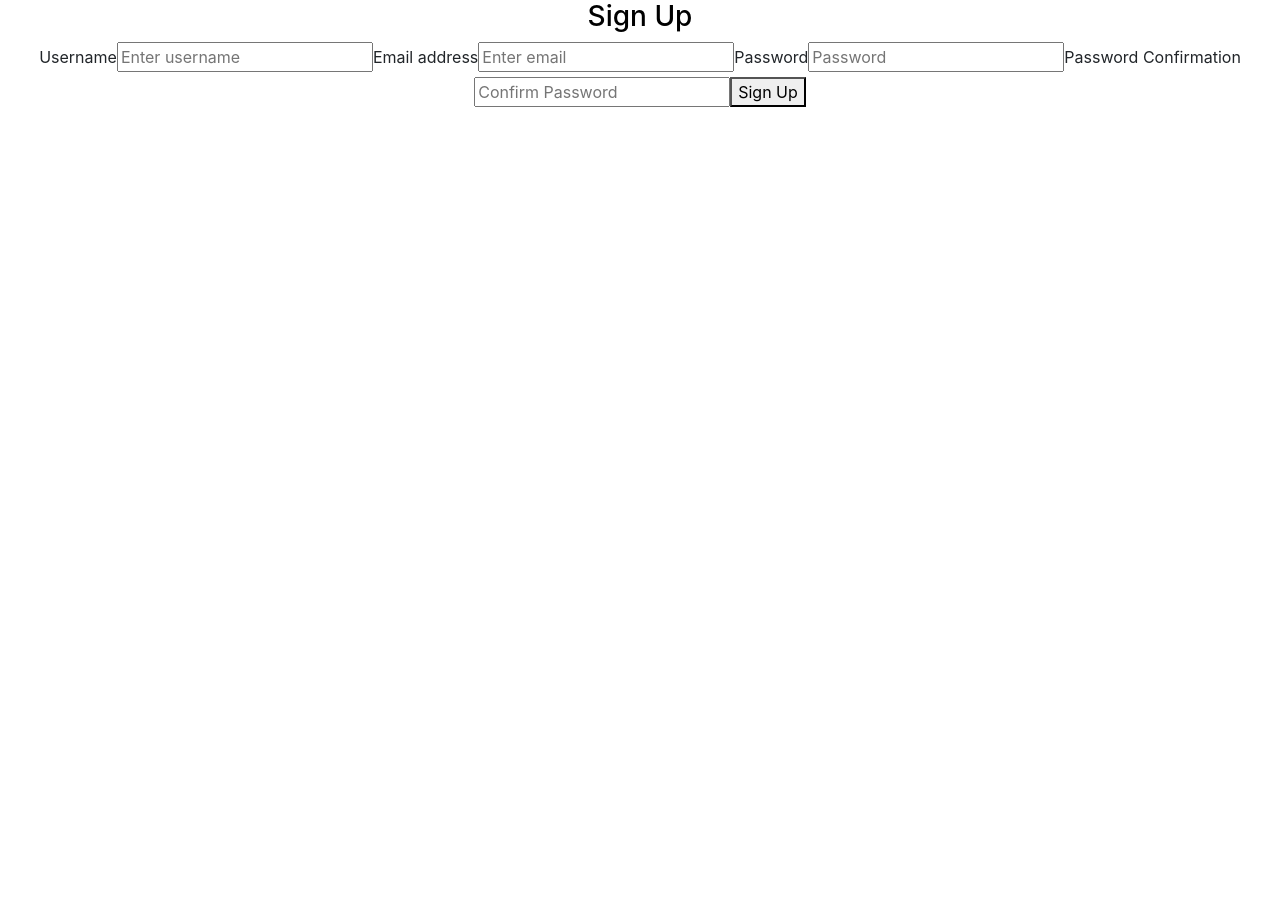
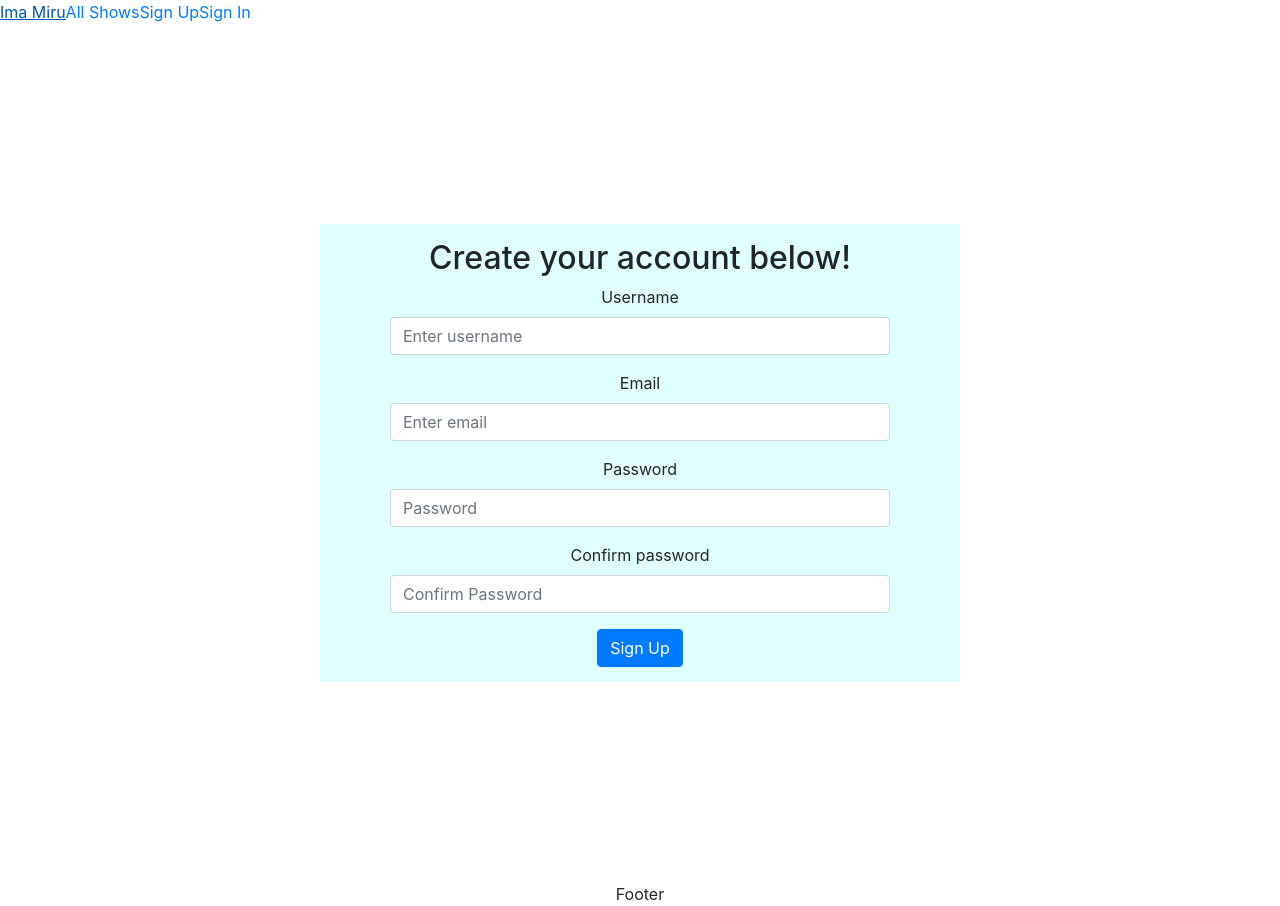
Before and after one commit to Nyheimh/ima-miru, a React (Create React App) app in the folder client/: page /sign-up in a window 1280 px wide. Before the commit the page ends 800 px from the top, so only its background shows below. Built offline with nearby package versions, Linux system fonts and the light colour scheme.

Commit message:
Sign up page format done, add rendererror

```diff
--- a/client/src/screens/SignUp/SignUp.css
+++ b/client/src/screens/SignUp/SignUp.css
@@ -0,0 +1,9 @@
+/* *-----------------------------Classes-----------------------------* */
+.signUp-form-container {
+  width: 50vw;
+  height: fit-content;
+  padding: 15px 70px;
+  margin: 200px auto;
+  background-color: lightcyan;
+
+}
--- a/client/src/screens/SignUp/SignUp.jsx
+++ b/client/src/screens/SignUp/SignUp.jsx
@@ -1,67 +1,70 @@
-import React, {useState} from 'react'
-import {useHistory} from 'react-router-dom'
-import {signUp, signIn} from '../../services/users'
+import React, { useState } from "react";
+import { useHistory } from "react-router-dom";
+import { signUp, signIn } from "../../services/users";
+import Layout from "../../components/shared/Layout/Layout";
+import { Form, Button } from "react-bootstrap";
+import "./SignUp.css";
 
 const SignUp = (props) => {
-
-    const history = useHistory()
+  const history = useHistory();
 
   const [form, setForm] = useState({
-        username: '',
-        email: '',
-        password: '',
-        passwordConfirmation: '',
+    username: "",
+    email: "",
+    password: "",
+    passwordConfirmation: "",
     isError: false,
-        errorMsg: ''
-    })
+    errorMsg: "",
+  });
 
-    const handleChange = event =>
+  const handleChange = (event) =>
     setForm({
       ...form,
-            [event.target.name]: event.target.value
-        })
+      [event.target.name]: event.target.value,
+    });
 
-    const onSignUp = event => {
-        event.preventDefault()
-        const { setUser } = props
+  const onSignUp = (event) => {
+    event.preventDefault();
+    const { setUser } = props;
 
     signUp(form)
       .then(() => signIn(form))
-            .then(user => setUser(user))
-            .then(() => history.push('/'))
-            .catch(error => {
-                console.error(error)
+      .then((user) => setUser(user))
+      .then(() => history.push("/"))
+      .catch((error) => {
+        console.error(error);
         setForm({
-                    email: '',
-                    password: '',
-                    passwordConfirmation: '',
+          email: "",
+          password: "",
+          passwordConfirmation: "",
           isError: true,
-                    errorMsg: 'Sign Up Details Invalid'
-                })
-            })
-    }
+          errorMsg: "Sign Up Details Invalid",
+        });
+      });
+  };
 
   const renderError = () => {
-        const toggleForm = form.isError ? 'danger' : ''
+    const toggleForm = form.isError ? "danger" : "";
     if (form.isError) {
       return (
         <button type="submit" className={toggleForm}>
           {form.errorMsg}
         </button>
-            )
+      );
     } else {
-            return <button type="submit">Sign Up</button>
+      return <button type="submit">Sign Up</button>;
     }
-    }
+  };
 
-    const { email, username, password, passwordConfirmation } = form
+  const { email, username, password, passwordConfirmation } = form;
 
   return (
-        <div className="form-container">
-            <h3>Sign Up</h3>
-            <form onSubmit={onSignUp}>
-                <label>Username</label>
-                <input
+    <Layout>
+      <Form className="signUp-form-container" onSubmit={onSignUp}>
+        <h2>Create your account below!</h2>
+        <Form.Group controlId="formBasicEmail">
+          <Form.Label>Username</Form.Label>
+          <Form.Control
             required
             type="text"
             name="username"
@@ -69,8 +72,10 @@ const SignUp = (props) => {
             placeholder="Enter username"
             onChange={handleChange}
           />
-                <label>Email address</label>
-                <input
+        </Form.Group>
+        <Form.Group controlId="formBasicEmail">
+          <Form.Label>Email</Form.Label>
+          <Form.Control
             required
             type="email"
             name="email"
@@ -78,8 +83,10 @@ const SignUp = (props) => {
             placeholder="Enter email"
             onChange={handleChange}
           />
-                <label>Password</label>
-                <input
+        </Form.Group>
+        <Form.Group controlId="formBasicEmail">
+          <Form.Label>Password</Form.Label>
+          <Form.Control
             required
             name="password"
             value={password}
@@ -87,8 +94,10 @@ const SignUp = (props) => {
             placeholder="Password"
             onChange={handleChange}
           />
-                <label>Password Confirmation</label>
-                <input
+        </Form.Group>
+        <Form.Group controlId="formBasicEmail">
+          <Form.Label>Confirm password</Form.Label>
+          <Form.Control
             required
             name="passwordConfirmation"
             value={passwordConfirmation}
@@ -96,12 +105,57 @@ const SignUp = (props) => {
             placeholder="Confirm Password"
             onChange={handleChange}
           />
-                {renderError()}
-            </form>
-        </div>
-    )
-}
+        </Form.Group>
+        <Button variant="primary" type="submit">
+          Sign Up
+        </Button>
+      </Form>
+    </Layout>
+  );
+};
 
-export default SignUp
+export default SignUp;
 
 //eyJhbGciOiJIUzI1NiIsInR5cCI6IkpXVCJ9.eyJ1c2VybmFtZSI6ImlybXoiLCJlbWFpbCI6ImlybXpAZ21haWwuY29tIiwiaWF0IjoxNjE3NjM1MjE0fQ.dFcRIKD4hx0eGOHtdjIgItxcHXtsI1ZprN--9q0sB5E
+// <div className="form-container">
+// <h3>Sign Up</h3>
+// <form onSubmit={onSignUp}>
+//   <label>Username</label>
+//   <input
+//     required
+//     type="text"
+//     name="username"
+//     value={username}
+//     placeholder="Enter username"
+//     onChange={handleChange}
+//   />
+//   <label>Email address</label>
+//   <input
+//     required
+//     type="email"
+//     name="email"
+//     value={email}
+//     placeholder="Enter email"
+//     onChange={handleChange}
+//   />
+//   <label>Password</label>
+//   <input
+//     required
+//     name="password"
+//     value={password}
+//     type="password"
+//     placeholder="Password"
+//     onChange={handleChange}
+//   />
+//   <label>Password Confirmation</label>
+//   <input
+//     required
+//     name="passwordConfirmation"
+//     value={passwordConfirmation}
+//     type="password"
+//     placeholder="Confirm Password"
+//     onChange={handleChange}
+//   />
+//   {renderError()}
+// </form>
+// </div>
```
Also changed, not shown: client/src/screens/SignIn/SignIn.jsx (+19 -6 lines). Lines whose indentation alone changed are shown as unchanged.
